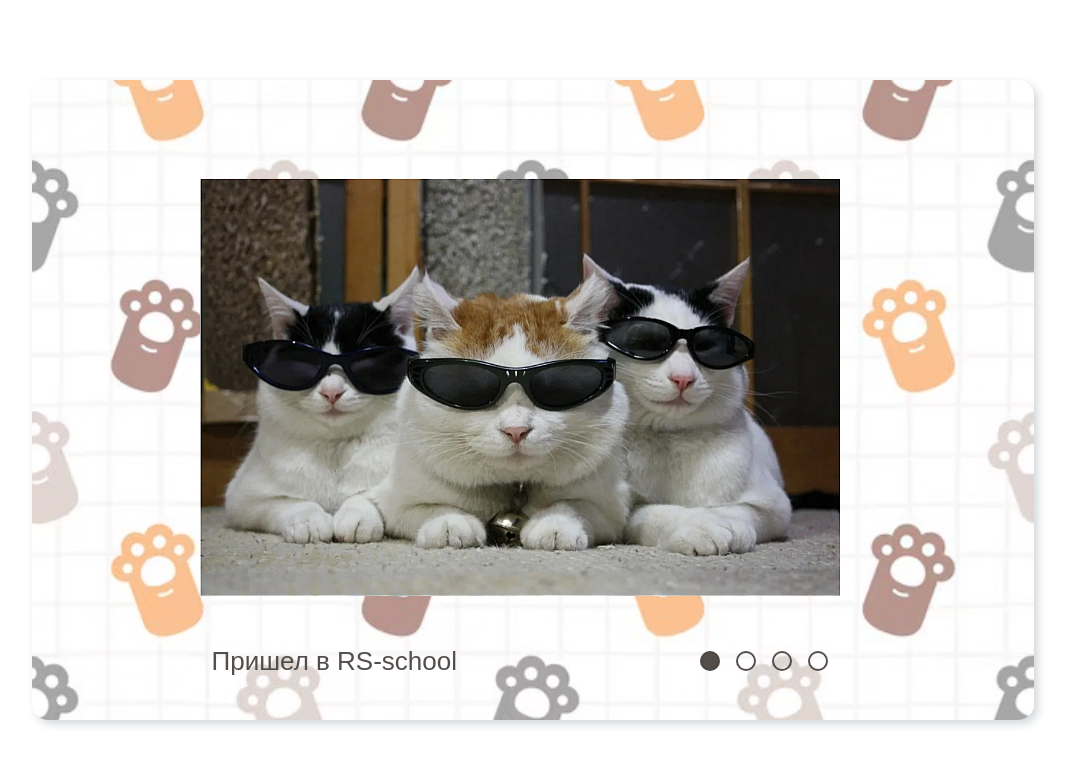
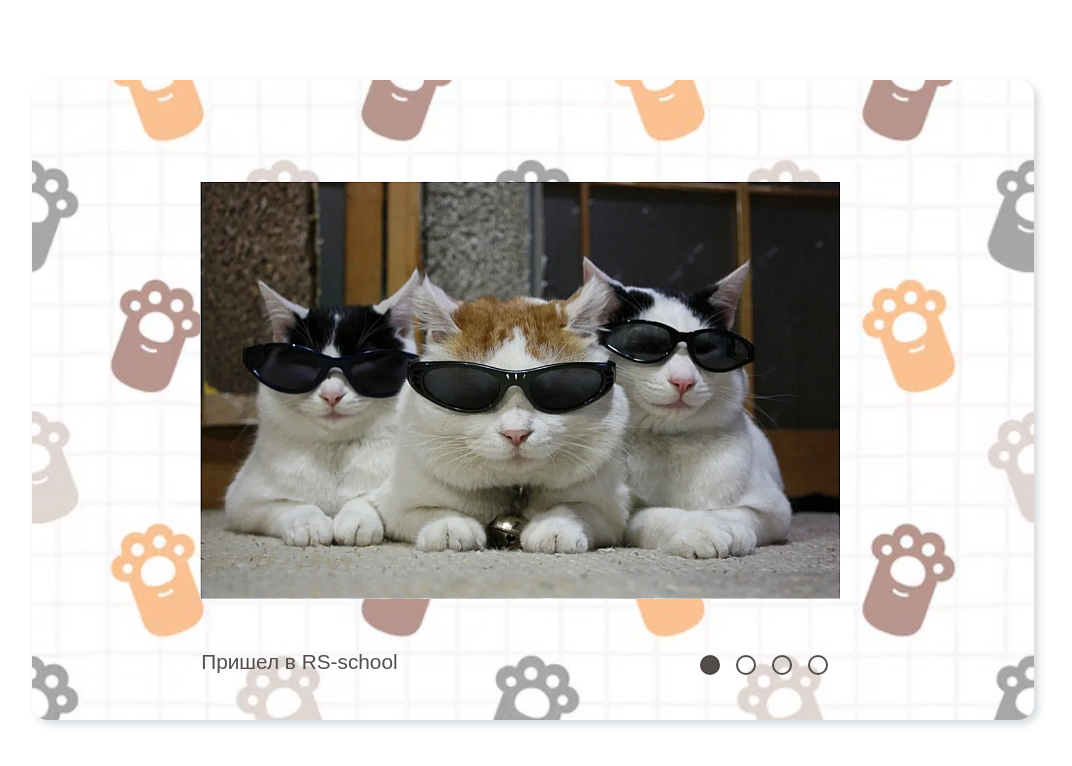
Before and after one commit to kateNEO/cssMemeSlider, a plain HTML site: page cssMemeSlider/index.html in a window 1280 px wide. Shown: the whole page, without its empty margins (107-1179 px from the left). Drawn offline with Linux system fonts and the light colour scheme.

Commit message:
Правки (Mon, Sep 16, 2024 14:04:32 PM)

```diff
--- a/cssMemeSlider/index.html
+++ b/cssMemeSlider/index.html
@@ -21,10 +21,18 @@
         </div>
 
         <div class="buttons">
-            <label for="slide-1"></label>
-            <label for="slide-2"></label>
-            <label for="slide-3"></label>
-            <label for="slide-4"></label>
+            <label for="slide-1">
+                <div class="area"></div>
+            </label>
+            <label for="slide-2">
+                <div class="area"></div>
+            </label>
+            <label for="slide-3">
+                <div class="area"></div>
+            </label>
+            <label for="slide-4">
+                <div class="area"></div>
+            </label>
         </div>
         <div class="mem-description">
             <p class="description des1">Пришел в RS-school</p>
--- a/cssMemeSlider/style.css
+++ b/cssMemeSlider/style.css
@@ -11,7 +11,13 @@
         transition: transform 1s;
     }
     .slider-wrapper{
-        height: 30em;
+        height: 21em;
+    }
+    .description{
+        transform: translateX(30%);
+    }
+    .mem-description p{
+        font-size: .9em;
     }
 }
 
@@ -29,6 +35,12 @@
     }
     .slider-wrapper{
         height: 33em;
+    }
+    .description{
+        transform: translateX(50%);
+    }
+    .mem-description p{
+        font-size: 1.3em;
     }
 }
 
@@ -98,7 +110,6 @@ body{
 }
 
 .description{
-    transform: translateX(50%);
     transition: transform 1s;
     z-index: 0;
     opacity: 0;
@@ -173,8 +184,11 @@ body{
 
 .mem-description p{
     font-family: Arial;
-    font-size: 26px;
     color: rgba(74,68,65,0.95);
     white-space: nowrap;
     margin: 0;
 }
+.area{
+    width: 30px;
+    height: 30px;
+}
```
